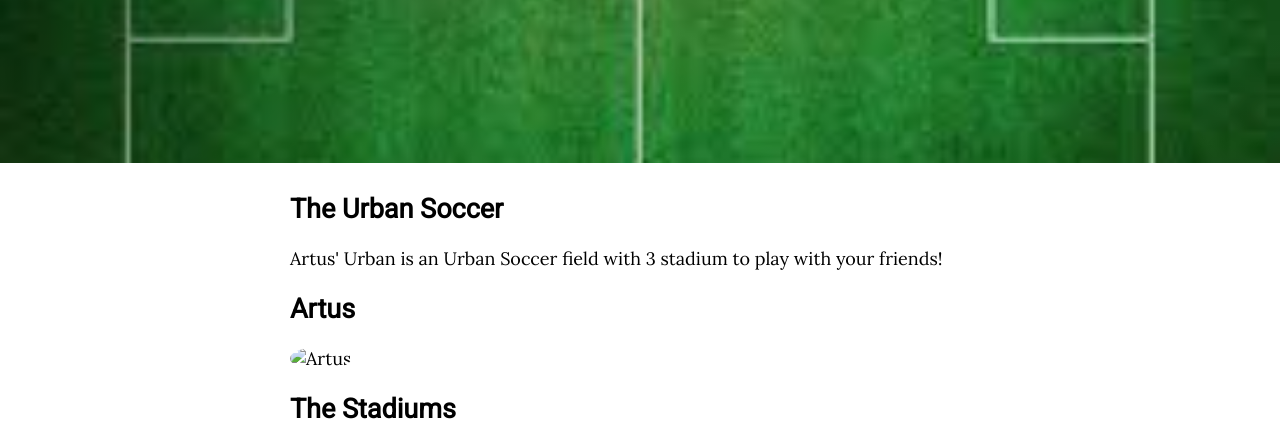
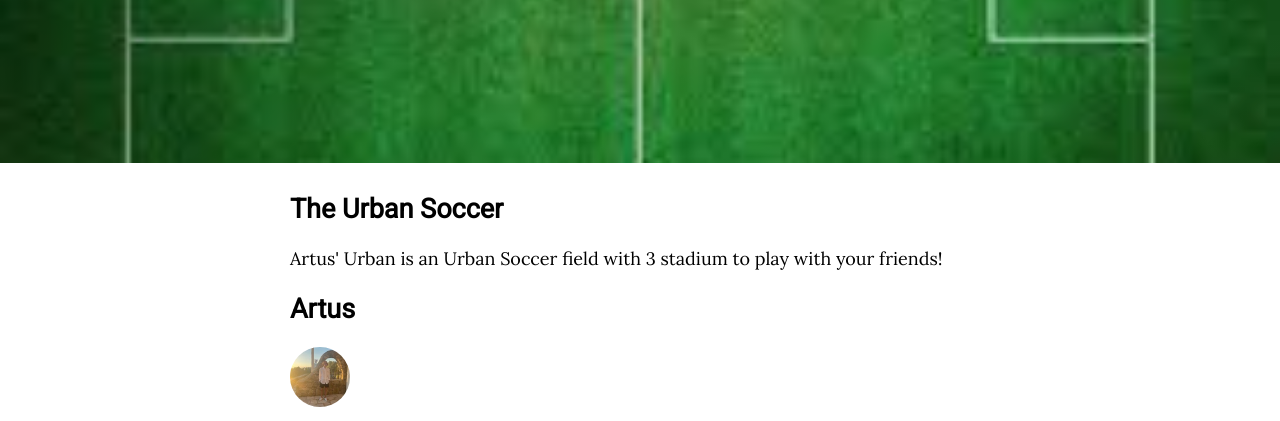
Before and after one commit to Artus-Riva/my-startup, a plain HTML site: page index.html in a window 1280 px wide. Shown: the part 390-811 px from the top of the page. Drawn offline with Linux system fonts and the light colour scheme; a script that the page names is missing.

Commit message:
Update index.html

```diff
--- a/index.html
+++ b/index.html
@@ -21,7 +21,7 @@
 			</p>
 
 			<h2>Artus</h2>
-			<img class= "avatar" src="images/picture-profile.jpg" alt="Artus">
+			<img class= "avatar" src="images/photo-profile.jpg" alt="Artus">
 
 			<h2>The Stadiums</h2>
 			<div><div class="card">
```
